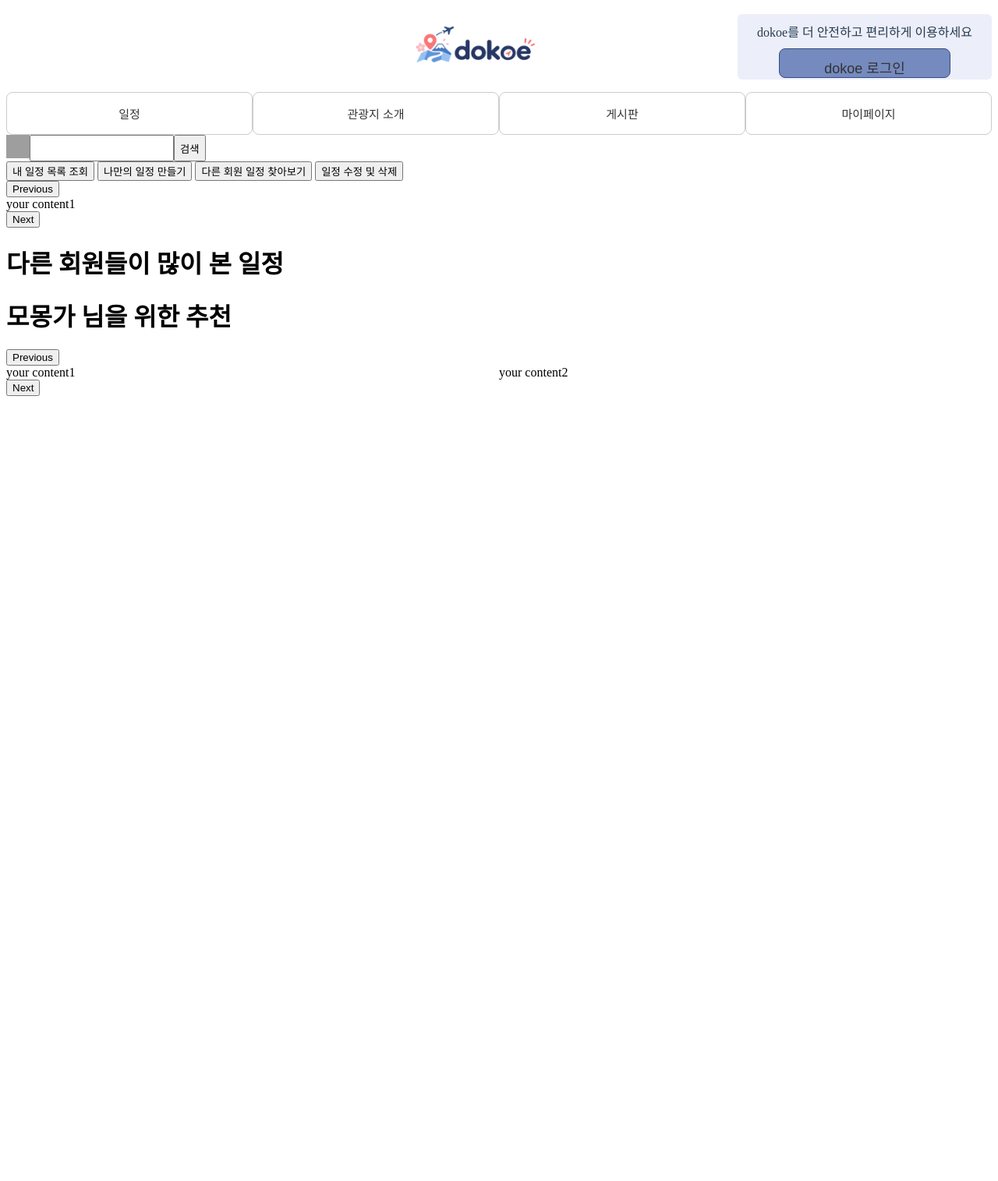
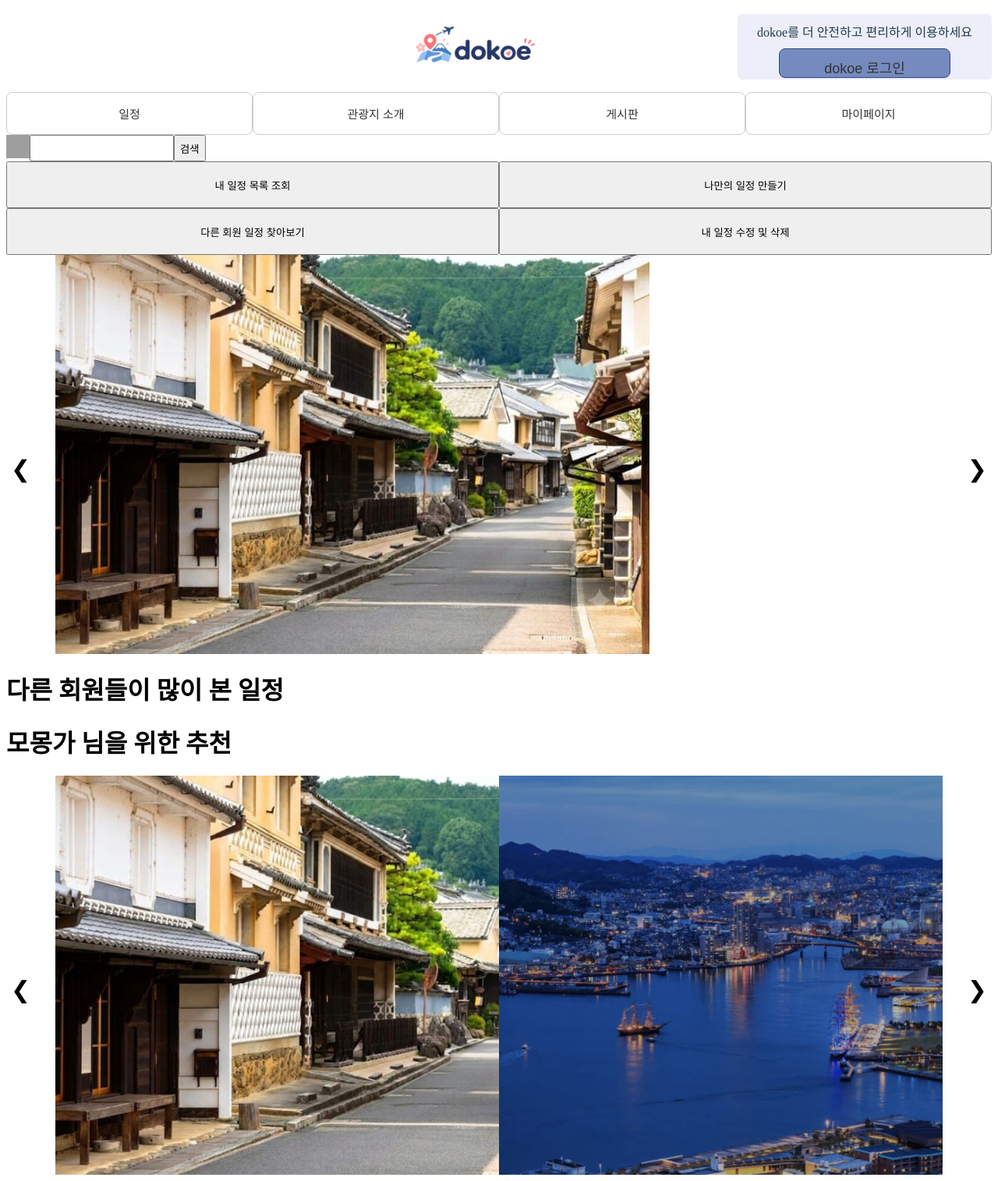
Before and after one commit to ijongmin24/travel_agent_project, a Java web app: page /schedule in a window 1280 px wide. Shown: the whole page at 78% size. Before the commit the page ends 508 px from the top, so only its background shows below. Run offline with Tomcat 11, a stand-in JSP engine, Linux system fonts and the light colour scheme; some libraries are stand-ins or nearby versions; grey boxes are pictures that could not be loaded.

Commit message:
리스트 보여주기 및 파일 정리

```diff
--- a/src/main/java/com/ta/travel_agent/HelloServlet.java
+++ b/src/main/java/com/ta/travel_agent/HelloServlet.java
@@ -11,7 +11,7 @@ public class HelloServlet extends HttpServlet {
     public void doGet(HttpServletRequest request, HttpServletResponse response) throws IOException, ServletException {
         request.setAttribute("content", "/jsp/main.jsp");
 
-        request.getRequestDispatcher("index.jsp").forward(request, response);
+        request.getRequestDispatcher("/index.jsp").forward(request, response);
     }
 
     public void doPost(HttpServletRequest request, HttpServletResponse response) throws IOException, ServletException {
--- a/src/main/java/com/ta/travel_agent/schedule/MainC.java
+++ b/src/main/java/com/ta/travel_agent/schedule/MainC.java
@@ -14,7 +14,7 @@ public class MainC extends HttpServlet {
 
         req.setAttribute("content", "/jsp/schedule/schedule_main.jsp");
 
-        req.getRequestDispatcher("index.jsp").forward(req, res);
+        req.getRequestDispatcher("/index.jsp").forward(req, res);
     }
 
     public void doPost(HttpServletRequest req, HttpServletResponse res) throws IOException, ServletException {
--- a/src/main/java/com/ta/travel_agent/schedule/ScheduleSpotDTO.java
+++ /dev/null
@@ -1,4 +0,0 @@
-package com.ta.travel_agent.schedule;
-
-public class ScheduleSpotDTO {
-}
--- a/src/main/java/com/ta/travel_agent/schedule/ScheduleAddPreC.java
+++ b/src/main/java/com/ta/travel_agent/schedule/add/ScheduleAddPreC.java
@@ -1,4 +1,6 @@
-package com.ta.travel_agent.schedule;
+package com.ta.travel_agent.schedule.add;
+
+import com.ta.travel_agent.schedule.ScheduleDAO;
 
 import javax.servlet.ServletException;
 import javax.servlet.annotation.WebServlet;
--- /dev/null
+++ b/src/main/java/com/ta/travel_agent/schedule/spot/ScheduleSpotDTO.java
@@ -0,0 +1,4 @@
+package com.ta.travel_agent.schedule.spot;
+
+public class ScheduleSpotDTO {
+}
--- a/src/main/java/com/ta/travel_agent/schedule/SpotDTO.java
+++ b/src/main/java/com/ta/travel_agent/schedule/spot/SpotDTO.java
@@ -1,4 +1,4 @@
-package com.ta.travel_agent.schedule;
+package com.ta.travel_agent.schedule.spot;
 
 import com.google.gson.Gson;
 import lombok.AllArgsConstructor;
--- /dev/null
+++ b/src/main/webapp/css/schedule/schedule_main.css
@@ -0,0 +1,63 @@
+.schedule-button-container{
+    display: flex;
+    width: 100%;
+    flex-direction: column;
+
+    &>div{
+        display: flex;
+        width: 100%;
+
+        &>button{
+            width: 100%;
+            height: 60px;
+        }
+    }
+
+}
+
+/* 슬라이더 부분 */
+.banner-slider-wrapper{
+    position: relative;
+    width: 100%;
+}
+
+.banner-slider {
+    width: 90%;
+    margin: 0 auto;
+    display: flex;
+    align-items: center;
+    justify-content: center;
+    gap: 20px;
+}
+
+
+.recommend-slider-wrapper{
+    position: relative;
+    width: 100%;
+}
+
+.recommend-slider {
+    width: 90%;
+    margin: 0 auto;
+    display: flex;
+    align-items: center;
+    justify-content: center;
+    gap: 20px;
+}
+
+.custom-next,
+.custom-prev{
+    position: absolute;
+    top : 50%;
+    background: none;
+    border: none;
+    font-size: 30px;
+    cursor: pointer;
+}
+
+.custom-prev{
+    left: 0;
+}
+.custom-next{
+    right: 0;
+}
--- a/src/main/webapp/js/schedule/schedule_main.js
+++ b/src/main/webapp/js/schedule/schedule_main.js
@@ -1,8 +1,13 @@
 
 $(document).ready(function() {
-    $('.banner-slider').slick();
+    $('.banner-slider').slick({
+        prevArrow: $('.custom-prev'),
+        nextArrow: $('.custom-next'),
+    });
     $('.recommend-slider').slick({
         isInline: true,
         slidesToShow: 2,
+        prevArrow: $('.custom-prev'),
+        nextArrow: $('.custom-next'),
     });
 });
--- a/src/main/webapp/jsp/schedule/add/schedule_add_pre.jsp
+++ b/src/main/webapp/jsp/schedule/add/schedule_add_pre.jsp
@@ -1,6 +1,5 @@
+<%@ page contentType="text/html;charset=UTF-8" language="java" %>
 <%@ taglib prefix="c" uri="http://java.sun.com/jsp/jstl/core" %>
-
-<%@ page contentType="text/html;charset=UTF-8" language="java" %>
 <html>
 <head>
     <title>Title</title>
@@ -15,7 +14,6 @@
             <option value="${r_no}">${r.r_name}</option>
         </c:forEach>
     </select>
-     <div>${regions[0].r_name}</div>
 
     <label for="startDate">시작일</label>
     <input type="date" name="startDate">
--- a/src/main/webapp/jsp/schedule/schedule_main.jsp
+++ b/src/main/webapp/jsp/schedule/schedule_main.jsp
@@ -1,40 +1,52 @@
 <%@ page contentType="text/html; charset=UTF-8" pageEncoding="UTF-8" %>
+<%@ taglib prefix="c" uri="http://java.sun.com/jsp/jstl/core" %>
 <!DOCTYPE html>
 <html>
 <head>
-    <script src="https://code.jquery.com/jquery-3.8.0.js" integrity="sha256-/kBJEgNvXFuC0vfFREdzfv7vyPT1es3X+YuHXzwOmtA=" crossorigin="anonymous"></script>
+    <script src="https://code.jquery.com/jquery-3.8.0.js"
+            integrity="sha256-/kBJEgNvXFuC0vfFREdzfv7vyPT1es3X+YuHXzwOmtA=" crossorigin="anonymous"></script>
     <script type="text/javascript" src="//cdn.jsdelivr.net/npm/slick-carousel@1.8.1/slick/slick.min.js"></script>
     <link rel="stylesheet" type="text/css" href="//cdn.jsdelivr.net/npm/slick-carousel@1.8.1/slick/slick.css"/>
+    <link rel="stylesheet" href="/css/schedule/schedule_main.css"/>
 <body>
+<div class="schedule-button-container">
     <div>
-        <button>내 일정 목록 조회</button>
+        <button onclick="location.href='/schedule/list'">내 일정 목록 조회</button>
         <button onclick="location.href='/schedule/add/pre'">나만의 일정 만들기</button>
-        <button>다른 회원 일정 찾아보기</button>
-        <button>일정 수정 및 삭제</button>
     </div>
+    <div>
+        <button onclick="location.href='/schedule/list/others'">다른 회원 일정 찾아보기</button>
+        <button>내 일정 수정 및 삭제</button>
+    </div>
+</div>
 
+<div class="banner-slider-wrapper">
+    <button type="button" class="custom-prev">❮</button>
     <div class="banner-slider">
-<%--        forEach--%>
-        <div>your content1</div>
-        <div>your content2</div>
-        <div>your content3</div>
+        <%--        forEach--%>
+        <div><img src="img/info/slider-event/matsuyama.jpeg"></div>
+        <div><img src="img/info/slider-event/nagasaki.jpeg"></div>
+        <div><img src="img/info/slider-event/yakusima.jpeg"></div>
+    </div>
+    <button type="button" class="custom-next">❯</button>
+</div>
 
-    </div>
+<h1>다른 회원들이 많이 본 일정</h1>
 
-    <h1>다른 회원들이 많이 본 일정</h1>
+<h1><span>모몽가</span> 님을 위한 추천</h1>
 
-    <h1><span>모몽가</span> 님을 위한 추천</h1>
-
+<div class="recommend-slider-wrapper">
+    <button type="button" class="custom-prev">❮</button>
     <div class="recommend-slider">
         <%--        forEach--%>
-        <div>your content1</div>
-        <div>your content2</div>
-        <div>your content3</div>
-        <div>your content4</div>
-        <div>your content5</div>
-        <div>your content6</div>
-        <div>your content7</div>
+        <div><img src="img/info/slider-event/matsuyama.jpeg"></div>
+            <div><img src="img/info/slider-event/nagasaki.jpeg"></div>
+            <div><img src="img/info/slider-event/yakusima.jpeg"></div>
+            <div><img src="img/info/slider-event/matsuyama.jpeg"></div>
+            <div><img src="img/info/slider-event/yakusima.jpeg"></div>
     </div>
+    <button type="button" class="custom-next">❯</button>
+</div>
 
 </body>
 <script src="/js/schedule/schedule_main.js"></script>
```
Also changed, not shown: src/main/java/com/ta/travel_agent/schedule/ScheduleDAO.java (+40 -1 lines), src/main/java/com/ta/travel_agent/schedule/ScheduleListC.java (renamed from src/main/java/com/ta/travel_agent/schedule/ScheduleDetailC.java, +7 -7 lines), src/main/java/com/ta/travel_agent/schedule/ScheduleOthersListC.java (added, +25 -0 lines), src/main/java/com/ta/travel_agent/schedule/TravelDTO.java (added, +46 -0 lines), src/main/java/com/ta/travel_agent/schedule/add/ScheduleAddMainC.java (added, +28 -0 lines), src/main/java/com/ta/travel_agent/schedule/schedule.sql (+17 -0 lines), src/main/java/com/ta/travel_agent/schedule/spot/SpotDetailC.java (renamed from src/main/java/com/ta/travel_agent/schedule/ScheduleAddMainC.java, +9 -9 lines), src/main/resources/schedule_mapper.xml (+21 -3 lines), src/main/webapp/js/date_share.js (added, +11 -0 lines), src/main/webapp/jsp/schedule/schedule_my_list.jsp (added, +36 -0 lines).
